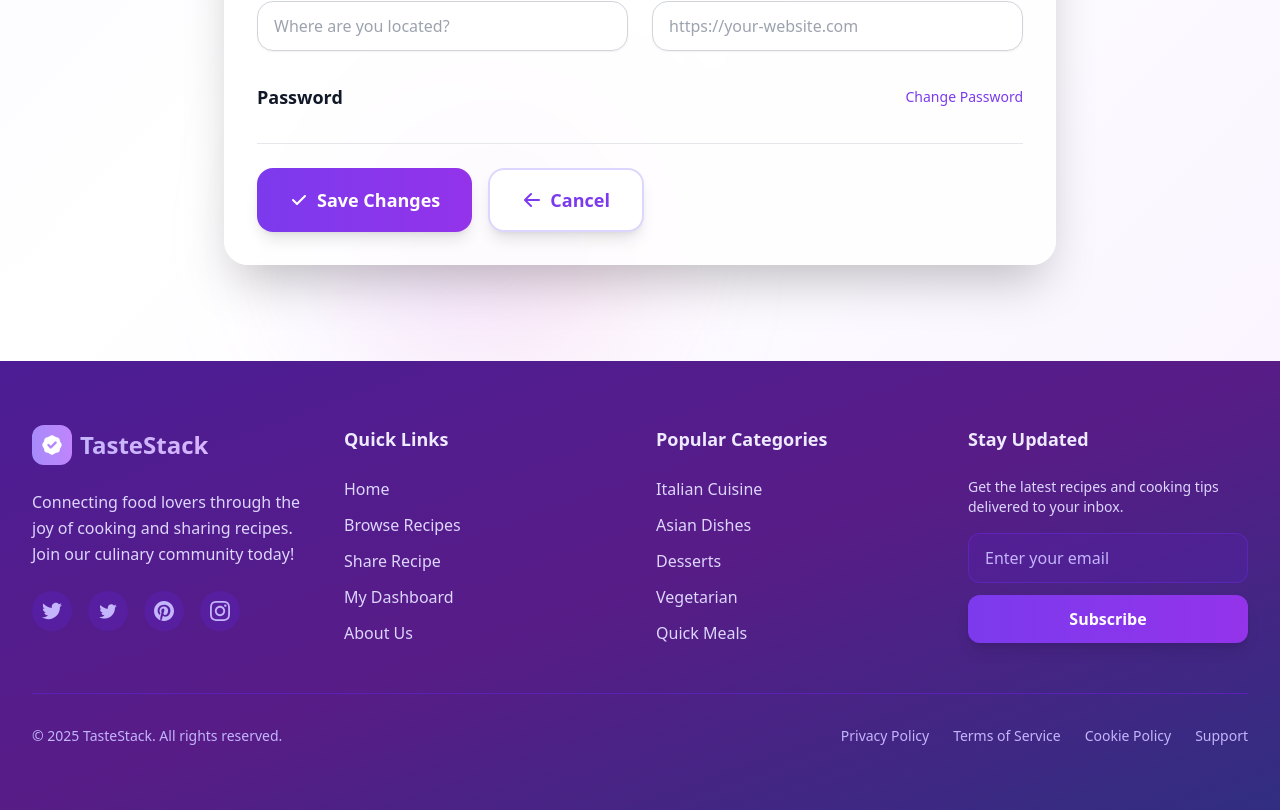
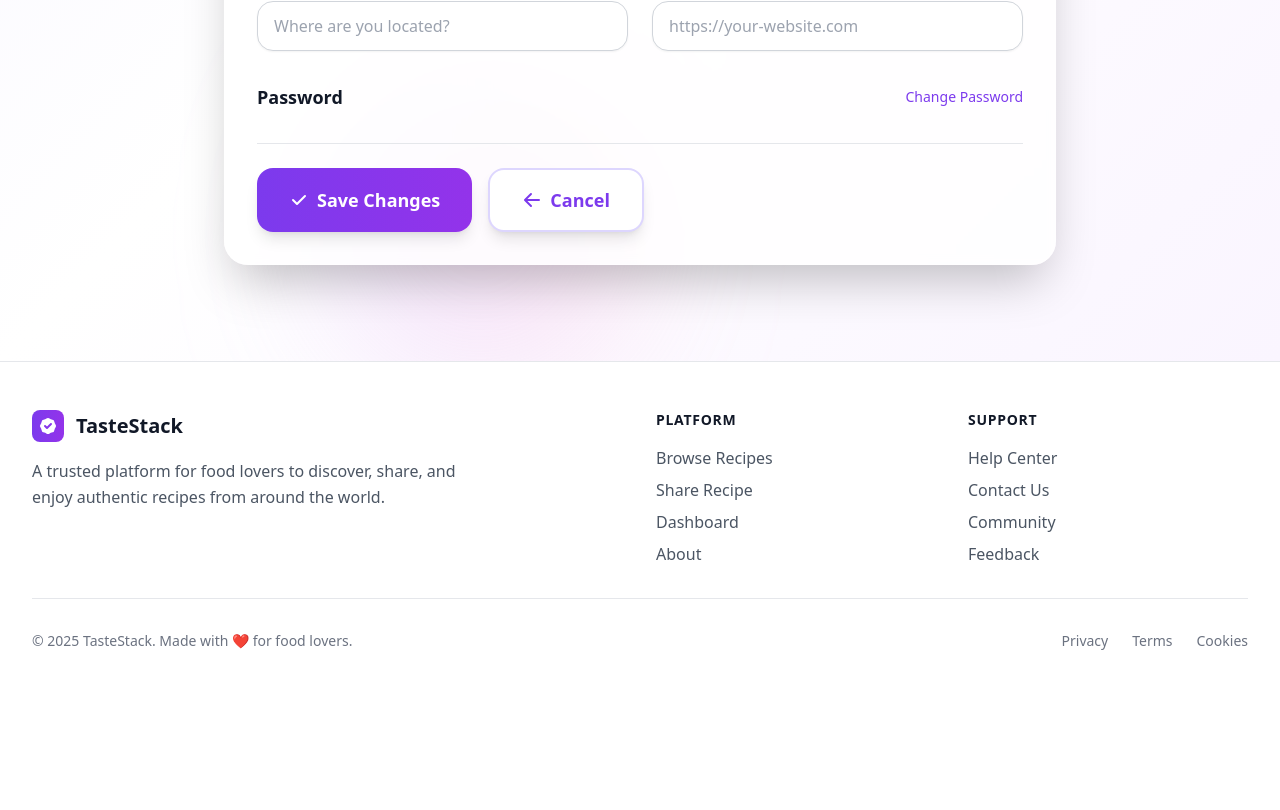
Before and after one commit to monir235/TasteStack-A-Recipe-Sharing-Platform, a React (Create React App) app in the folder frontend/: page /edit-profile in a window 1280 px wide. Shown: the part 1004-1814 px from the top of the page. After the commit the page ends 1703 px from the top, so only its background shows below. Built offline with nearby package versions, Linux system fonts and the light colour scheme.

Commit message:
Footer Updated

```diff
--- a/frontend/src/components/Footer.js
+++ b/frontend/src/components/Footer.js
@@ -3,116 +3,63 @@ import { Link } from 'react-router-dom';
 
 const Footer = () => {
   return (
-    <footer className="bg-gradient-to-br from-violet-900 via-purple-900 to-indigo-900 text-white">
-      <div className="max-w-7xl mx-auto px-4 sm:px-6 lg:px-8 py-16">
+    <footer className="bg-white border-t border-gray-200">
+      <div className="max-w-7xl mx-auto px-4 sm:px-6 lg:px-8 py-12">
         {/* Main Footer Content */}
-        <div className="grid grid-cols-1 md:grid-cols-2 lg:grid-cols-4 gap-8 mb-12">
+        <div className="grid grid-cols-1 md:grid-cols-4 gap-8 mb-8">
           {/* Brand Section */}
-          <div className="lg:col-span-1">
-            <div className="flex items-center space-x-2 mb-6">
-              <div className="w-10 h-10 bg-gradient-to-r from-violet-400 to-purple-400 rounded-xl flex items-center justify-center">
-                <svg className="w-6 h-6 text-white" fill="currentColor" viewBox="0 0 20 20">
+          <div className="md:col-span-2">
+            <div className="flex items-center space-x-3 mb-4">
+              <div className="w-8 h-8 bg-gradient-to-r from-violet-600 to-purple-600 rounded-lg flex items-center justify-center">
+                <svg className="w-5 h-5 text-white" fill="currentColor" viewBox="0 0 20 20">
                   <path fillRule="evenodd" d="M6.267 3.455a3.066 3.066 0 001.745-.723 3.066 3.066 0 013.976 0 3.066 3.066 0 001.745.723 3.066 3.066 0 012.812 2.812c.051.643.304 1.254.723 1.745a3.066 3.066 0 010 3.976 3.066 3.066 0 00-.723 1.745 3.066 3.066 0 01-2.812 2.812 3.066 3.066 0 00-1.745.723 3.066 3.066 0 01-3.976 0 3.066 3.066 0 00-1.745-.723 3.066 3.066 0 01-2.812-2.812 3.066 3.066 0 00-.723-1.745 3.066 3.066 0 010-3.976 3.066 3.066 0 00.723-1.745 3.066 3.066 0 012.812-2.812zm7.44 5.252a1 1 0 00-1.414-1.414L9 10.586 7.707 9.293a1 1 0 00-1.414 1.414l2 2a1 1 0 001.414 0l4-4z" clipRule="evenodd" />
                 </svg>
               </div>
-              <span className="text-2xl font-bold bg-gradient-to-r from-violet-300 to-purple-300 bg-clip-text text-transparent">
+              <span className="text-xl font-bold text-gray-900">
                 TasteStack
               </span>
             </div>
-            <p className="text-violet-200 mb-6 leading-relaxed">
-              Connecting food lovers through the joy of cooking and sharing recipes. Join our culinary community today!
+            <p className="text-gray-600 mb-4 max-w-md leading-relaxed">
+              A trusted platform for food lovers to discover, share, and enjoy authentic recipes from around the world.
             </p>
-            {/* Social Links */}
-            <div className="flex space-x-4">
-              <a href="#" className="w-10 h-10 bg-violet-800/50 rounded-full flex items-center justify-center hover:bg-violet-700/50 transition-colors duration-300">
-                <svg className="w-5 h-5 text-violet-300" fill="currentColor" viewBox="0 0 24 24">
-                  <path d="M24 4.557c-.883.392-1.832.656-2.828.775 1.017-.609 1.798-1.574 2.165-2.724-.951.564-2.005.974-3.127 1.195-.897-.957-2.178-1.555-3.594-1.555-3.179 0-5.515 2.966-4.797 6.045-4.091-.205-7.719-2.165-10.148-5.144-1.29 2.213-.669 5.108 1.523 6.574-.806-.026-1.566-.247-2.229-.616-.054 2.281 1.581 4.415 3.949 4.89-.693.188-1.452.232-2.224.084.626 1.956 2.444 3.379 4.6 3.419-2.07 1.623-4.678 2.348-7.29 2.04 2.179 1.397 4.768 2.212 7.548 2.212 9.142 0 14.307-7.721 13.995-14.646.962-.695 1.797-1.562 2.457-2.549z"/>
-                </svg>
-              </a>
-              <a href="#" className="w-10 h-10 bg-violet-800/50 rounded-full flex items-center justify-center hover:bg-violet-700/50 transition-colors duration-300">
-                <svg className="w-5 h-5 text-violet-300" fill="currentColor" viewBox="0 0 24 24">
-                  <path d="M22.46 6c-.77.35-1.6.58-2.46.69.88-.53 1.56-1.37 1.88-2.38-.83.5-1.75.85-2.72 1.05C18.37 4.5 17.26 4 16 4c-2.35 0-4.27 1.92-4.27 4.29 0 .34.04.67.11.98C8.28 9.09 5.11 7.38 3 4.79c-.37.63-.58 1.37-.58 2.15 0 1.49.75 2.81 1.91 3.56-.71 0-1.37-.2-1.95-.5v.03c0 2.08 1.48 3.82 3.44 4.21a4.22 4.22 0 0 1-1.93.07 4.28 4.28 0 0 0 4 2.98 8.521 8.521 0 0 1-5.33 1.84c-.34 0-.68-.02-1.02-.06C3.44 20.29 5.7 21 8.12 21 16 21 20.33 14.46 20.33 8.79c0-.19 0-.37-.01-.56.84-.6 1.56-1.36 2.14-2.23z"/>
-                </svg>
-              </a>
-              <a href="#" className="w-10 h-10 bg-violet-800/50 rounded-full flex items-center justify-center hover:bg-violet-700/50 transition-colors duration-300">
-                <svg className="w-5 h-5 text-violet-300" fill="currentColor" viewBox="0 0 24 24">
-                  <path d="M12.017 0C5.396 0 .029 5.367.029 11.987c0 5.079 3.158 9.417 7.618 11.174-.105-.949-.199-2.403.041-3.439.219-.937 1.406-5.957 1.406-5.957s-.359-.72-.359-1.781c0-1.663.967-2.911 2.168-2.911 1.024 0 1.518.769 1.518 1.688 0 1.029-.653 2.567-.992 3.992-.285 1.193.6 2.165 1.775 2.165 2.128 0 3.768-2.245 3.768-5.487 0-2.861-2.063-4.869-5.008-4.869-3.41 0-5.409 2.562-5.409 5.199 0 1.033.394 2.143.889 2.749.099.12.112.225.085.345-.09.375-.293 1.199-.334 1.363-.053.225-.172.271-.402.165-1.495-.69-2.433-2.878-2.433-4.646 0-3.776 2.748-7.252 7.92-7.252 4.158 0 7.392 2.967 7.392 6.923 0 4.135-2.607 7.462-6.233 7.462-1.214 0-2.357-.629-2.749-1.378l-.748 2.853c-.271 1.043-1.002 2.35-1.492 3.146C9.57 23.812 10.763 24.009 12.017 24.009c6.624 0 11.99-5.367 11.99-11.988C24.007 5.367 18.641.001 12.017.001z"/>
-                </svg>
-              </a>
-              <a href="#" className="w-10 h-10 bg-violet-800/50 rounded-full flex items-center justify-center hover:bg-violet-700/50 transition-colors duration-300">
-                <svg className="w-5 h-5 text-violet-300" fill="currentColor" viewBox="0 0 24 24">
-                  <path d="M12 2.163c3.204 0 3.584.012 4.85.07 3.252.148 4.771 1.691 4.919 4.919.058 1.265.069 1.645.069 4.849 0 3.205-.012 3.584-.069 4.849-.149 3.225-1.664 4.771-4.919 4.919-1.266.058-1.644.07-4.85.07-3.204 0-3.584-.012-4.849-.07-3.26-.149-4.771-1.699-4.919-4.92-.058-1.265-.07-1.644-.07-4.849 0-3.204.013-3.583.07-4.849.149-3.227 1.664-4.771 4.919-4.919 1.266-.057 1.645-.069 4.849-.069zm0-2.163c-3.259 0-3.667.014-4.947.072-4.358.2-6.78 2.618-6.98 6.98-.059 1.281-.073 1.689-.073 4.948 0 3.259.014 3.668.072 4.948.2 4.358 2.618 6.78 6.98 6.98 1.281.058 1.689.072 4.948.072 3.259 0 3.668-.014 4.948-.072 4.354-.2 6.782-2.618 6.979-6.98.059-1.28.073-1.689.073-4.948 0-3.259-.014-3.667-.072-4.947-.196-4.354-2.617-6.78-6.979-6.98-1.281-.059-1.69-.073-4.949-.073zm0 5.838c-3.403 0-6.162 2.759-6.162 6.162s2.759 6.163 6.162 6.163 6.162-2.759 6.162-6.163c0-3.403-2.759-6.162-6.162-6.162zm0 10.162c-2.209 0-4-1.79-4-4 0-2.209 1.791-4 4-4s4 1.791 4 4c0 2.21-1.791 4-4 4zm6.406-11.845c-.796 0-1.441.645-1.441 1.44s.645 1.44 1.441 1.44c.795 0 1.439-.645 1.439-1.44s-.644-1.44-1.439-1.44z"/>
-                </svg>
-              </a>
-            </div>
           </div>
 
           {/* Quick Links */}
           <div>
-            <h3 className="text-lg font-semibold text-violet-100 mb-6">Quick Links</h3>
-            <ul className="space-y-3">
-              <li><Link to="/" className="text-violet-200 hover:text-violet-100 transition-colors duration-300">Home</Link></li>
-              <li><Link to="/recipes" className="text-violet-200 hover:text-violet-100 transition-colors duration-300">Browse Recipes</Link></li>
-              <li><Link to="/create-recipe" className="text-violet-200 hover:text-violet-100 transition-colors duration-300">Share Recipe</Link></li>
-              <li><Link to="/dashboard" className="text-violet-200 hover:text-violet-100 transition-colors duration-300">My Dashboard</Link></li>
-              <li><Link to="/about" className="text-violet-200 hover:text-violet-100 transition-colors duration-300">About Us</Link></li>
+            <h3 className="text-sm font-semibold text-gray-900 uppercase tracking-wider mb-4">Platform</h3>
+            <ul className="space-y-2">
+              <li><Link to="/recipes" className="text-gray-600 hover:text-gray-900 transition-colors duration-200">Browse Recipes</Link></li>
+              <li><Link to="/create-recipe" className="text-gray-600 hover:text-gray-900 transition-colors duration-200">Share Recipe</Link></li>
+              <li><Link to="/dashboard" className="text-gray-600 hover:text-gray-900 transition-colors duration-200">Dashboard</Link></li>
+              <li><Link to="/about" className="text-gray-600 hover:text-gray-900 transition-colors duration-200">About</Link></li>
             </ul>
           </div>
 
-          {/* Categories */}
+          {/* Support */}
           <div>
-            <h3 className="text-lg font-semibold text-violet-100 mb-6">Popular Categories</h3>
-            <ul className="space-y-3">
-              <li><a href="#" className="text-violet-200 hover:text-violet-100 transition-colors duration-300">Italian Cuisine</a></li>
-              <li><a href="#" className="text-violet-200 hover:text-violet-100 transition-colors duration-300">Asian Dishes</a></li>
-              <li><a href="#" className="text-violet-200 hover:text-violet-100 transition-colors duration-300">Desserts</a></li>
-              <li><a href="#" className="text-violet-200 hover:text-violet-100 transition-colors duration-300">Vegetarian</a></li>
-              <li><a href="#" className="text-violet-200 hover:text-violet-100 transition-colors duration-300">Quick Meals</a></li>
+            <h3 className="text-sm font-semibold text-gray-900 uppercase tracking-wider mb-4">Support</h3>
+            <ul className="space-y-2">
+              <li><a href="#" className="text-gray-600 hover:text-gray-900 transition-colors duration-200">Help Center</a></li>
+              <li><a href="#" className="text-gray-600 hover:text-gray-900 transition-colors duration-200">Contact Us</a></li>
+              <li><a href="#" className="text-gray-600 hover:text-gray-900 transition-colors duration-200">Community</a></li>
+              <li><a href="#" className="text-gray-600 hover:text-gray-900 transition-colors duration-200">Feedback</a></li>
             </ul>
-          </div>
-
-          {/* Newsletter */}
-          <div>
-            <h3 className="text-lg font-semibold text-violet-100 mb-6">Stay Updated</h3>
-            <p className="text-violet-200 mb-4 text-sm">Get the latest recipes and cooking tips delivered to your inbox.</p>
-            <form className="space-y-3">
-              <div className="relative">
-                <input
-                  type="email"
-                  placeholder="Enter your email"
-                  className="w-full px-4 py-3 bg-violet-800/30 border border-violet-700/50 rounded-xl text-violet-100 placeholder-violet-300 focus:outline-none focus:ring-2 focus:ring-violet-500 focus:border-transparent transition-all duration-300"
-                />
-              </div>
-              <button
-                type="submit"
-                className="w-full bg-gradient-to-r from-violet-600 to-purple-600 text-white py-3 px-4 rounded-xl font-semibold hover:from-violet-700 hover:to-purple-700 transition-all duration-300 shadow-lg hover:shadow-xl"
-              >
-                Subscribe
-              </button>
-            </form>
           </div>
         </div>
 
         {/* Bottom Section */}
-        <div className="border-t border-violet-800 pt-8">
+        <div className="border-t border-gray-200 pt-8">
           <div className="flex flex-col md:flex-row justify-between items-center space-y-4 md:space-y-0">
-            <div className="text-violet-300 text-sm">
-              © {new Date().getFullYear()} TasteStack. All rights reserved.
+            <div className="text-gray-500 text-sm">
+              © {new Date().getFullYear()} TasteStack. Made with ❤️ for food lovers.
             </div>
-            <div className="flex flex-wrap justify-center md:justify-end space-x-6">
-              <a href="#" className="text-violet-300 hover:text-violet-200 text-sm transition-colors duration-300">Privacy Policy</a>
-              <a href="#" className="text-violet-300 hover:text-violet-200 text-sm transition-colors duration-300">Terms of Service</a>
-              <a href="#" className="text-violet-300 hover:text-violet-200 text-sm transition-colors duration-300">Cookie Policy</a>
-              <a href="#" className="text-violet-300 hover:text-violet-200 text-sm transition-colors duration-300">Support</a>
+            <div className="flex flex-wrap justify-center md:justify-end space-x-6 text-sm">
+              <a href="#" className="text-gray-500 hover:text-gray-700 transition-colors duration-200">Privacy</a>
+              <a href="#" className="text-gray-500 hover:text-gray-700 transition-colors duration-200">Terms</a>
+              <a href="#" className="text-gray-500 hover:text-gray-700 transition-colors duration-200">Cookies</a>
             </div>
           </div>
         </div>
-      </div>
-
-      {/* Background decoration */}
-      <div className="absolute inset-0 overflow-hidden pointer-events-none">
-        <div className="absolute -top-40 -right-40 w-80 h-80 bg-violet-500/10 rounded-full blur-3xl"></div>
-        <div className="absolute -bottom-40 -left-40 w-80 h-80 bg-purple-500/10 rounded-full blur-3xl"></div>
       </div>
     </footer>
   );
--- a/frontend/src/pages/HomePage.js
+++ b/frontend/src/pages/HomePage.js
@@ -3,7 +3,6 @@ import { getRecipes } from '../services/recipeService';
 import { getStatistics } from '../services/statisticsService';
 import { Link } from 'react-router-dom';
 import { useAuth } from '../contexts/AuthContext';
-import CommentDebugger from '../components/CommentDebugger';
 
 const HomePage = () => {
   const { user, isAuthenticated } = useAuth();
@@ -50,13 +49,15 @@ const HomePage = () => {
           <div className="absolute -bottom-8 left-1/4 w-80 h-80 bg-gradient-to-r from-purple-300 to-pink-300 rounded-full mix-blend-multiply filter blur-3xl opacity-20 animate-pulse"></div>
         </div>
 
-        <div className="relative max-w-7xl mx-auto px-4 sm:px-6 lg:px-8 py-24 sm:py-32">
+        <div className="relative max-w-7xl mx-auto px-4 sm:px-6 lg:px-8 py-16 sm:py-20">
           {isAuthenticated ? (
-            // Logged-in User Hero
-            <div className="text-center">
-              {/* Welcome Back Badge */}
-              <div className="inline-flex items-center px-6 py-3 rounded-full text-sm font-medium bg-gradient-to-r from-green-100 to-emerald-100 text-emerald-800 mb-8">
-                <div className="w-6 h-6 rounded-full bg-green-100 mr-3 flex items-center justify-center">
+            // Logged-in User Hero - More compact and practical
+            <div>
+              {/* Welcome Header */}
+              <div className="flex flex-col lg:flex-row items-start justify-between mb-12">
+                <div className="flex-1">
+                  <div className="flex items-center space-x-4 mb-4">
+                    <div className="w-12 h-12 rounded-full bg-gradient-to-r from-violet-500 to-purple-500 flex items-center justify-center shadow-lg">
                       {user?.profile_picture ? (
                         <img
                           src={user.profile_picture.startsWith('/')
@@ -66,59 +67,88 @@ const HomePage = () => {
                           className="w-full h-full object-cover rounded-full"
                         />
                       ) : (
-                    <span className="text-emerald-600 font-bold text-xs">
+                        <span className="text-white font-bold text-lg">
                           {(user?.first_name?.charAt(0) || user?.username?.charAt(0) || 'U').toUpperCase()}
                         </span>
                       )}
                     </div>
-                Welcome back, {user?.first_name || user?.username || 'Chef'}! 👋
+                    <div>
+                      <h1 className="text-2xl sm:text-3xl font-bold text-gray-900">
+                        Welcome back, {user?.first_name || user?.username || 'Chef'}!
+                      </h1>
+                      <p className="text-gray-600 mt-1">What would you like to cook today?</p>
+                    </div>
+                  </div>
                 </div>
 
-              <h1 className="text-4xl sm:text-5xl lg:text-6xl font-bold tracking-tight text-gray-900 mb-8">
-                Ready to cook something{' '}
-                <span className="bg-gradient-to-r from-violet-600 via-purple-600 to-pink-600 bg-clip-text text-transparent">
-                  amazing
-                </span>?
-              </h1>
-
-              <p className="mt-6 max-w-2xl mx-auto text-lg sm:text-xl leading-8 text-gray-600">
-                Discover new flavors, share your culinary creations, and connect with fellow food lovers.
-                <span className="text-violet-600 font-semibold"> Your next favorite recipe awaits!</span>
-              </p>
-
-              {/* Personalized CTA Buttons */}
-              <div className="mt-12 flex flex-col sm:flex-row gap-4 justify-center items-center">
+                {/* Quick Action */}
+                <div className="mt-6 lg:mt-0">
                   <Link
                     to="/create-recipe"
-                  className="group relative inline-flex items-center justify-center px-8 py-4 text-lg font-semibold text-white bg-gradient-to-r from-violet-600 to-purple-600 rounded-2xl shadow-lg transition-all duration-300 hover:scale-105 hover:shadow-2xl hover:from-violet-700 hover:to-purple-700 focus:outline-none focus:ring-4 focus:ring-violet-300"
+                    className="inline-flex items-center px-6 py-3 bg-gradient-to-r from-violet-600 to-purple-600 text-white font-semibold rounded-xl shadow-lg hover:shadow-xl transition-all duration-300 hover:scale-105"
                   >
                     <svg className="w-5 h-5 mr-2" fill="currentColor" viewBox="0 0 20 20">
                       <path fillRule="evenodd" d="M10 3a1 1 0 011 1v5h5a1 1 0 110 2h-5v5a1 1 0 11-2 0v-5H4a1 1 0 110-2h5V4a1 1 0 011-1z" clipRule="evenodd" />
                     </svg>
-                  Share Your Recipe
-                  <div className="absolute inset-0 rounded-2xl bg-white opacity-0 group-hover:opacity-20 transition-opacity duration-300"></div>
+                    Share Recipe
+                  </Link>
+                </div>
+              </div>
+
+              {/* Quick Access Cards */}
+              <div className="grid grid-cols-1 md:grid-cols-3 gap-6 mb-12">
+                <Link
+                  to="/recipes"
+                  className="group bg-white rounded-2xl shadow-md hover:shadow-lg transition-all duration-300 p-6 border border-gray-100 hover:border-violet-200"
+                >
+                  <div className="flex items-center justify-between mb-3">
+                    <div className="w-12 h-12 bg-violet-100 rounded-xl flex items-center justify-center group-hover:bg-violet-200 transition-colors">
+                      <svg className="w-6 h-6 text-violet-600" fill="none" stroke="currentColor" viewBox="0 0 24 24">
+                        <path strokeLinecap="round" strokeLinejoin="round" strokeWidth={2} d="M21 21l-6-6m2-5a7 7 0 11-14 0 7 7 0 0114 0z" />
+                      </svg>
+                    </div>
+                    <svg className="w-5 h-5 text-gray-400 group-hover:text-violet-600 group-hover:translate-x-1 transition-all" fill="none" stroke="currentColor" viewBox="0 0 24 24">
+                      <path strokeLinecap="round" strokeLinejoin="round" strokeWidth={2} d="M9 5l7 7-7 7" />
+                    </svg>
+                  </div>
+                  <h3 className="text-lg font-semibold text-gray-900 group-hover:text-violet-600 transition-colors">Explore Recipes</h3>
+                  <p className="text-gray-600 text-sm mt-1">Discover new dishes from our community</p>
                 </Link>
 
                 <Link
-                  to="/recipes"
-                  className="group relative inline-flex items-center justify-center px-8 py-4 text-lg font-semibold text-violet-600 bg-white rounded-2xl shadow-lg border-2 border-violet-200 transition-all duration-300 hover:scale-105 hover:shadow-2xl hover:border-violet-300 hover:bg-violet-50 focus:outline-none focus:ring-4 focus:ring-violet-300"
+                  to="/dashboard"
+                  className="group bg-white rounded-2xl shadow-md hover:shadow-lg transition-all duration-300 p-6 border border-gray-100 hover:border-violet-200"
                 >
-                  <svg className="w-5 h-5 mr-2" fill="currentColor" viewBox="0 0 20 20">
-                    <path fillRule="evenodd" d="M8 4a4 4 0 100 8 4 4 0 000-8zM2 8a6 6 0 1110.89 3.476l4.817 4.817a1 1 0 01-1.414 1.414l-4.816-4.816A6 6 0 012 8z" clipRule="evenodd" />
+                  <div className="flex items-center justify-between mb-3">
+                    <div className="w-12 h-12 bg-blue-100 rounded-xl flex items-center justify-center group-hover:bg-blue-200 transition-colors">
+                      <svg className="w-6 h-6 text-blue-600" fill="none" stroke="currentColor" viewBox="0 0 24 24">
+                        <path strokeLinecap="round" strokeLinejoin="round" strokeWidth={2} d="M9 19v-6a2 2 0 00-2-2H5a2 2 0 00-2 2v6a2 2 0 002 2h2a2 2 0 002-2zm0 0V9a2 2 0 012-2h2a2 2 0 012 2v10m-6 0a2 2 0 002 2h2a2 2 0 002-2m0 0V5a2 2 0 012-2h2a2 2 0 012 2v14a2 2 0 01-2 2h-2a2 2 0 01-2-2z" />
                       </svg>
-                  Explore Recipes
-                  <div className="absolute inset-0 rounded-2xl bg-violet-600 opacity-0 group-hover:opacity-10 transition-opacity duration-300"></div>
+                    </div>
+                    <svg className="w-5 h-5 text-gray-400 group-hover:text-blue-600 group-hover:translate-x-1 transition-all" fill="none" stroke="currentColor" viewBox="0 0 24 24">
+                      <path strokeLinecap="round" strokeLinejoin="round" strokeWidth={2} d="M9 5l7 7-7 7" />
+                    </svg>
+                  </div>
+                  <h3 className="text-lg font-semibold text-gray-900 group-hover:text-blue-600 transition-colors">My Dashboard</h3>
+                  <p className="text-gray-600 text-sm mt-1">Manage your recipes and activity</p>
                 </Link>
 
                 <Link
                   to="/profile"
-                  className="group relative inline-flex items-center justify-center px-8 py-4 text-lg font-semibold text-gray-600 bg-white rounded-2xl shadow-lg border-2 border-gray-200 transition-all duration-300 hover:scale-105 hover:shadow-2xl hover:border-gray-300 hover:bg-gray-50 focus:outline-none focus:ring-4 focus:ring-gray-300"
+                  className="group bg-white rounded-2xl shadow-md hover:shadow-lg transition-all duration-300 p-6 border border-gray-100 hover:border-violet-200"
                 >
-                  <svg className="w-5 h-5 mr-2" fill="currentColor" viewBox="0 0 20 20">
-                    <path fillRule="evenodd" d="M10 9a3 3 0 100-6 3 3 0 000 6zm-7 9a7 7 0 1114 0H3z" clipRule="evenodd" />
+                  <div className="flex items-center justify-between mb-3">
+                    <div className="w-12 h-12 bg-green-100 rounded-xl flex items-center justify-center group-hover:bg-green-200 transition-colors">
+                      <svg className="w-6 h-6 text-green-600" fill="none" stroke="currentColor" viewBox="0 0 24 24">
+                        <path strokeLinecap="round" strokeLinejoin="round" strokeWidth={2} d="M16 7a4 4 0 11-8 0 4 4 0 018 0zM12 14a7 7 0 00-7 7h14a7 7 0 00-7-7z" />
                       </svg>
-                  My Kitchen
-                  <div className="absolute inset-0 rounded-2xl bg-gray-600 opacity-0 group-hover:opacity-10 transition-opacity duration-300"></div>
+                    </div>
+                    <svg className="w-5 h-5 text-gray-400 group-hover:text-green-600 group-hover:translate-x-1 transition-all" fill="none" stroke="currentColor" viewBox="0 0 24 24">
+                      <path strokeLinecap="round" strokeLinejoin="round" strokeWidth={2} d="M9 5l7 7-7 7" />
+                    </svg>
+                  </div>
+                  <h3 className="text-lg font-semibold text-gray-900 group-hover:text-green-600 transition-colors">My Profile</h3>
+                  <p className="text-gray-600 text-sm mt-1">View and edit your profile</p>
                 </Link>
               </div>
             </div>
@@ -337,8 +367,6 @@ const HomePage = () => {
           </div>
         )}
 
-        {/* Comment Debugger - Remove this in production */}
-        <CommentDebugger recipeId={123} />
       </div>
     </div>
   );
```
Also changed, not shown: 2 other files (tests, documents, lock files or other folders). Lines whose indentation alone changed are shown as unchanged.
